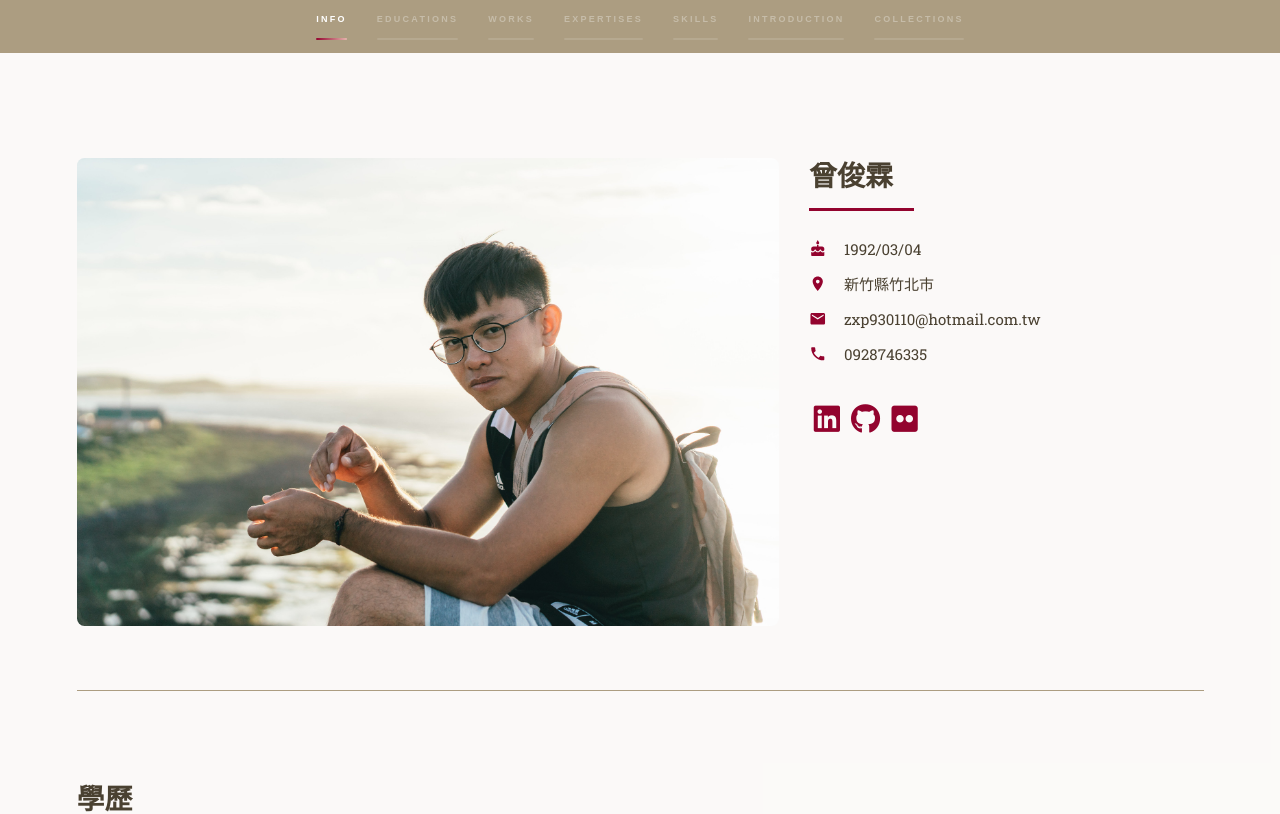
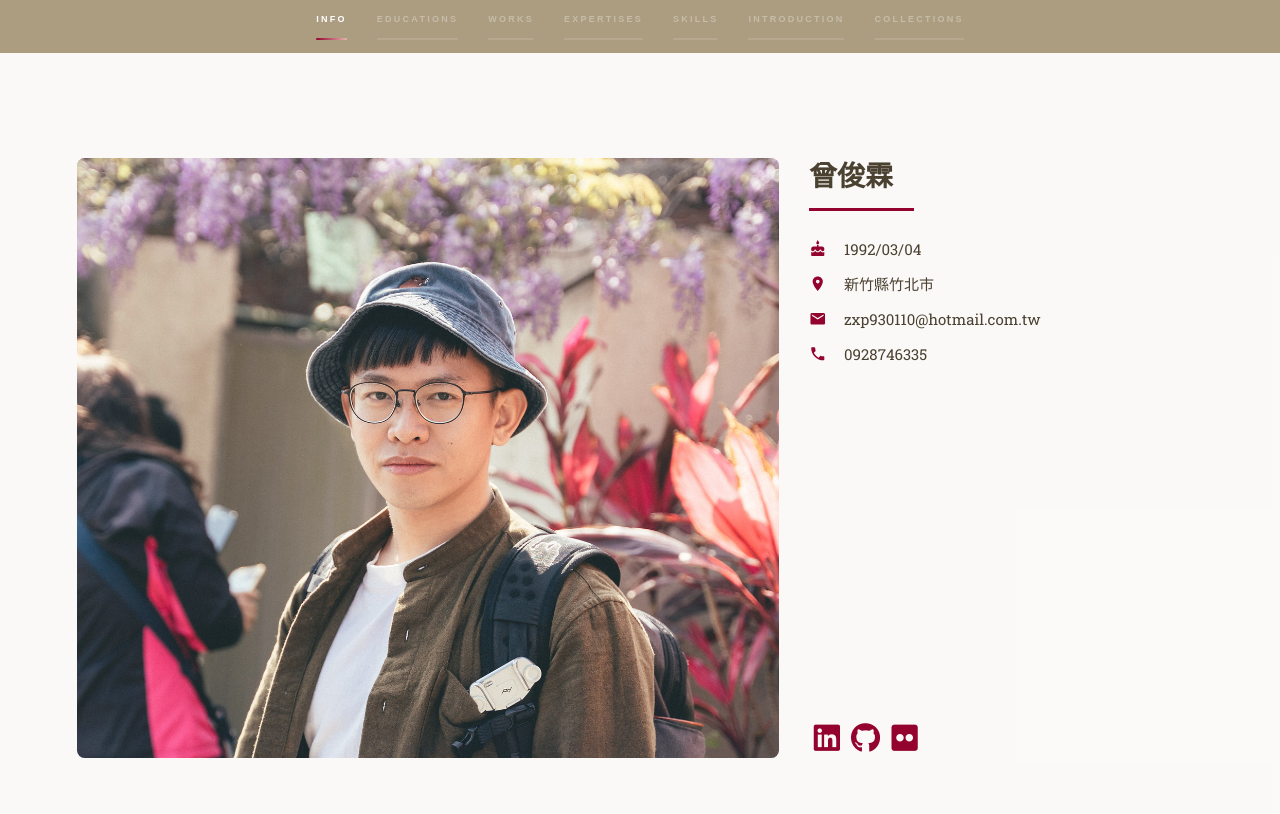
Before and after one commit to JosephT5566/my-resume, a React (Create React App) app: page / in a window 1280 px wide. Shown: the top 814 px of the page. Built offline with nearby package versions, Linux system fonts and the light colour scheme.

Commit message:
Develop (#9)
* add vscode setting

* add new collection

* change the profile image

* set the link icons to anchor

```diff
--- a/src/components/InfoCards/Collections/collection.scss
+++ b/src/components/InfoCards/Collections/collection.scss
@@ -6,6 +6,7 @@
     .content {
         .section {
             display: flex;
+            margin-bottom: 2em;
             @include breakpoint('<=small') {
                 flex-direction: column;
             }
--- a/src/components/InfoCards/Collections/index.jsx
+++ b/src/components/InfoCards/Collections/index.jsx
@@ -4,30 +4,45 @@ import collectionImage1 from 'assets/images/collection1.jpg';
 
 import './collection.scss';
 
+const Preview = ({ title, description, image, url, ...props }) => (
+    <a className="section" href={url} target="_blank">
+        <div className="image">
+            <img src={image} alt="collectionImg" />
+        </div>
+        <div className="description">
+            <h2>{title}</h2>
+            <h3>{description}</h3>
+            {props.children}
+        </div>
+    </a>
+);
+
 const Collection = () => {
     return (
         <div id="collectionContainer">
             <h1>作品</h1>
             <div className="content">
-                <div className="section">
-                    <div className="image">
-                        <img
-                            src={collectionImage1}
-                            alt="collectionImage1"
-                            onClick={() => {
-                                window.open('https://josify.herokuapp.com/register.php');
-                            }}
-                        />
-                    </div>
-                    <div className="description">
-                        <h2>Josify</h2>
-                        <h3>參照Spotify介面規劃的音樂App</h3>
-                        <li>PHP</li>
-                        <li>JavaScript / JQuery / Ajax</li>
-                        <li>HTML5</li>
-                        <li>MySQL</li>
-                    </div>
-                </div>
+                <Preview
+                    title={'Josify'}
+                    description={'參照Spotify介面規劃的音樂App'}
+                    image={collectionImage1}
+                    url={'https://josify.herokuapp.com/register.php'}
+                >
+                    <li>PHP</li>
+                    <li>JavaScript / JQuery / Ajax</li>
+                    <li>HTML5</li>
+                    <li>MySQL</li>
+                </Preview>
+                <Preview
+                    title={'Megaport Festival Selector'}
+                    description={'2021大港開唱，看團選擇器'}
+                    image={'https://i.imgur.com/OgYq1S8.png'}
+                    url={'https://josepht5566.github.io/musicFest'}
+                >
+                    <li>React</li>
+                    <li>Material ui styles</li>
+                    <li>gh pages</li>
+                </Preview>
             </div>
         </div>
     );
--- a/src/components/InfoCards/Info/index.jsx
+++ b/src/components/InfoCards/Info/index.jsx
@@ -5,7 +5,7 @@ import LocationOnIcon from '@material-ui/icons/LocationOn';
 import MailIcon from '@material-ui/icons/Mail';
 import PhoneIcon from '@material-ui/icons/Phone';
 
-import personalShot from 'assets/images/personal_shot.jpg';
+import personalShot from 'assets/images/profile.jpg';
 
 import './styles.scss';
 
@@ -34,24 +34,15 @@ const PersonalInfo = () => {
                     0928746335
                 </div>
                 <div className="socialLink">
-                    <i
-                        className="linkedin icon"
-                        onClick={() => {
-                            window.open('https://www.linkedin.com/in/joseph-tseng-50ba36136');
-                        }}
-                    ></i>
-                    <i
-                        className="github icon"
-                        onClick={() => {
-                            window.open('https://github.com/JosephT5566');
-                        }}
-                    ></i>
-                    <i
-                        className="flickr icon"
-                        onClick={() => {
-                            window.open('https://www.flickr.com/photos/joseph-t_0304/');
-                        }}
-                    ></i>
+                    <a href={'https://www.linkedin.com/in/joseph-tseng-50ba36136'} target="_blank">
+                        <i className="linkedin icon"></i>
+                    </a>
+                    <a href={'https://github.com/JosephT5566'} target="_blank">
+                        <i className="github icon"></i>
+                    </a>
+                    <a href={'https://www.flickr.com/photos/joseph-t_0304/'} target="_blank">
+                        <i className="flickr icon"></i>
+                    </a>
                 </div>
             </div>
         </div>
--- a/src/components/InfoCards/Info/styles.scss
+++ b/src/components/InfoCards/Info/styles.scss
@@ -3,6 +3,9 @@
 #infoContainer {
     display: flex;
     position: relative;
+    @include breakpoint('>small') {
+        max-height: 40em;
+    }
     @include breakpoint('<=small') {
         flex-direction: column;
     }
@@ -15,10 +18,16 @@
         @include breakpoint('<=small') {
             margin-bottom: 2em;
         }
+        img {
+            width: 100%;
+            height: 100%;
+            object-fit: cover;
+        }
     }
 
     .content {
         flex: 1 0 35%;
+        position: relative;
         .item {
             display: flex;
             align-items: center;
@@ -35,6 +44,10 @@
 
     .socialLink {
         padding: 2em 0 0 0;
+        @include breakpoint('>small') {
+            position: absolute;
+            bottom: 0;
+        }
         @include breakpoint('<=small') {
             text-align: center;
         }
```
Also changed, not shown: src/assets/images/personal_shot.jpg (deleted).
